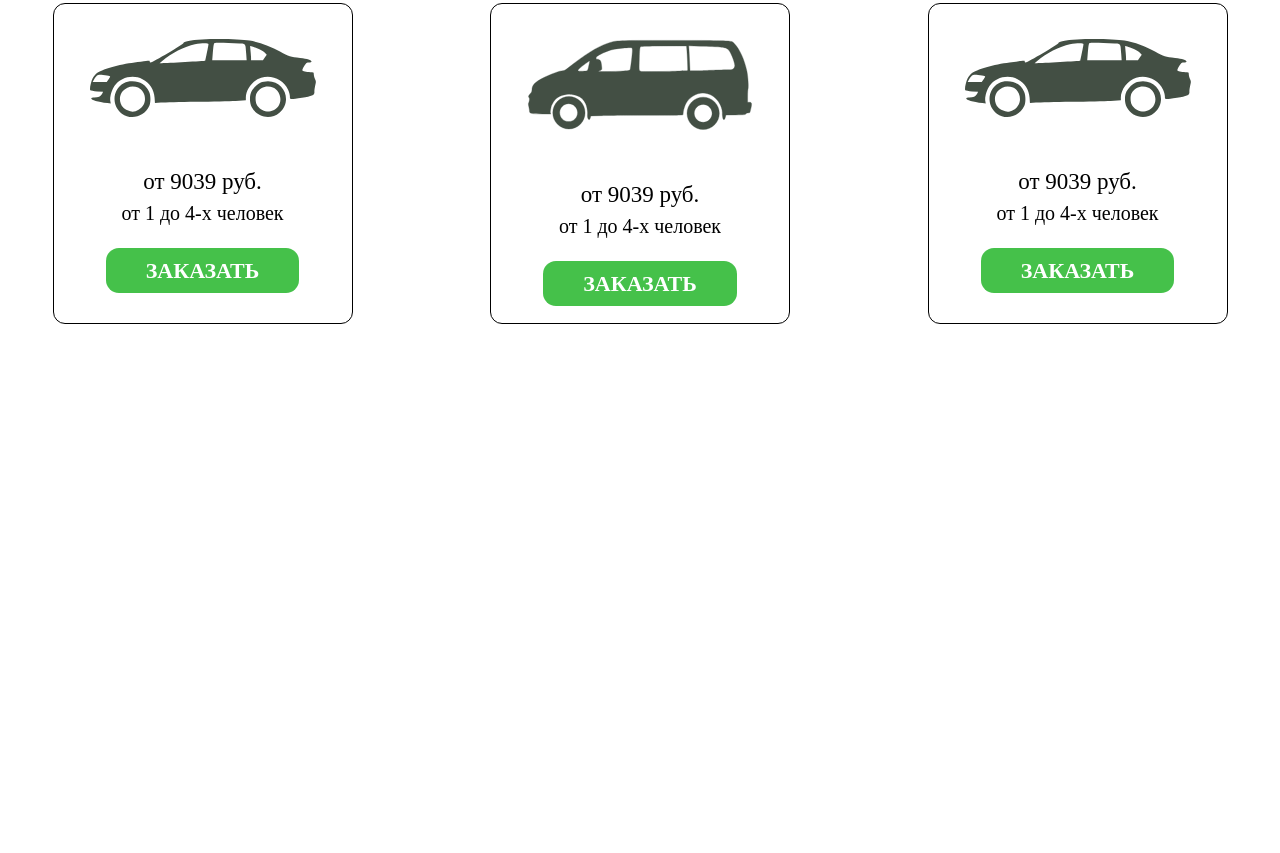
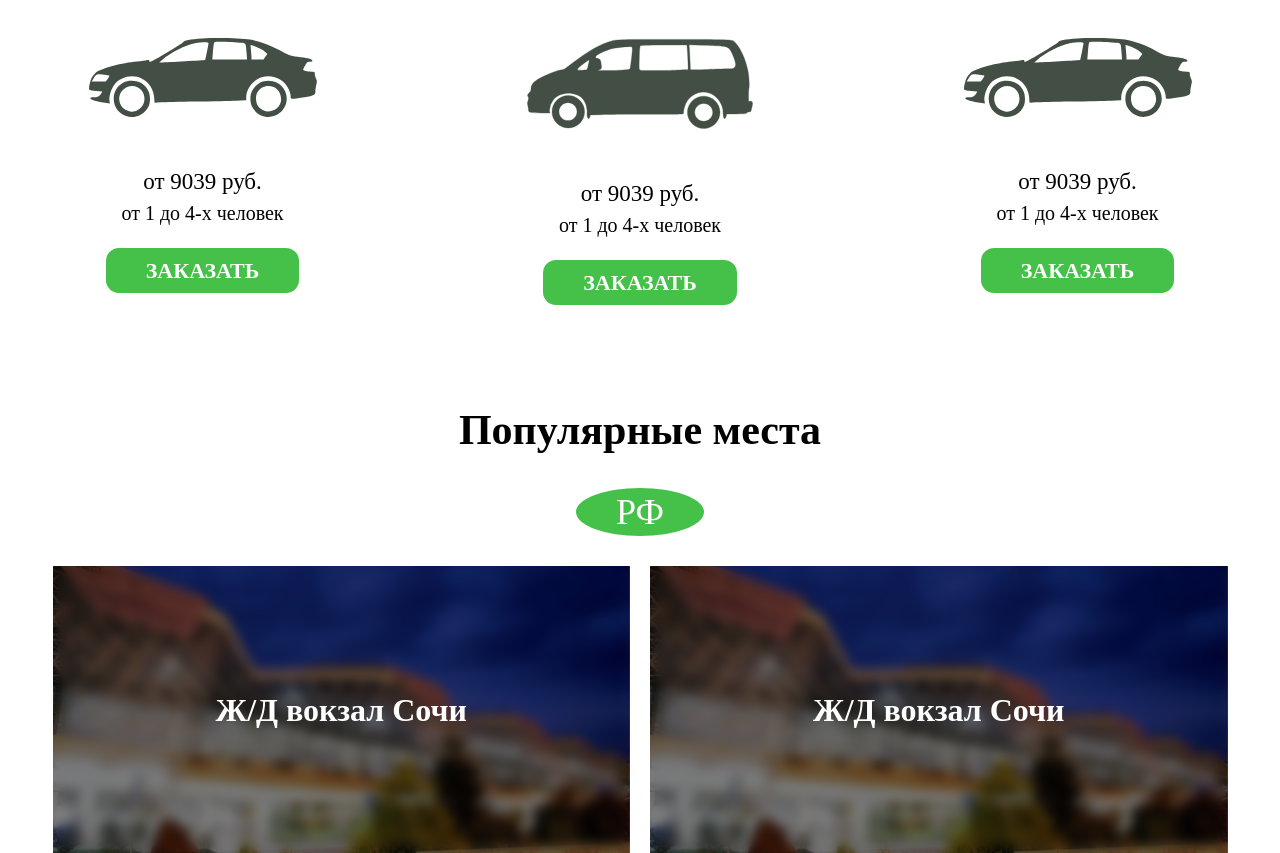
Before and after one commit to YomoABH/Transfer, a website built with webpack: page src/index.html in a window 1280 px wide. Shown: the part 1033-1886 px from the top of the page. Before the commit the page ends 1437 px from the top, so only its background shows below. Built offline with nearby package versions, Linux system fonts and the light colour scheme; files whose address does not match are found by name.

Commit message:
Сверстал локации

```diff
--- /dev/null
+++ b/src/html/_popular-places.htm
@@ -0,0 +1,22 @@
+<section class="places">
+	<div class="places__container">
+		<h2 class="title">Популярные места</h2>
+		<div class="places__russia">
+			<div class="places__label">
+				<h4 class="places__title">РФ</h4>
+			</div>
+
+			<div class="places__items">
+				<a href="tel:+79407805555" class="places__item rus__1">
+					<div class="places__location">Ж/Д вокзал Сочи</div>
+					<img src="@img/sochiGD.jpg" class="places__img "></img>
+				</a>
+				<a href="tel:+79407805555" class="places__item rus__2">
+					<div class="places__location">Ж/Д вокзал Сочи</div>
+					<img src="@img/sochiGD.jpg" class="places__img "></img>
+				</a>
+			</div>
+		</div>
+	</div>
+
+</section>
--- a/src/html/_tarifs.htm
+++ b/src/html/_tarifs.htm
@@ -1,4 +1,4 @@
-<div class="tarifs">
+<section class="tarifs">
 	<div class="tarifs__container">
 		<div class="title">Тарифы</div>
 		<div class="tarifs__items">
@@ -31,4 +31,4 @@
 			</div>
 		</div>
 	</div>
-</div>
+	</div>
--- a/src/index.html
+++ b/src/index.html
@@ -10,6 +10,7 @@
 		<main class="page">
 			@@include('html/_promo.htm',{})
 			@@include('html/_tarifs.htm',{})
+			@@include('html/_popular-places.htm',{})
 		</main>
 		@@include('html/_footer.htm',{})
 	</div>
--- a/src/scss/_header.scss
+++ b/src/scss/_header.scss
@@ -3,6 +3,8 @@
 	position: fixed;
 	left: 0;
 	top: 0;
+	z-index: 10000;
+
 	box-shadow: 0px 6px 6px rgba(0, 0, 0, 0.25);
 	background: $main-color;
 	height: rem(100);
--- /dev/null
+++ b/src/scss/_popular-places.scss
@@ -0,0 +1,102 @@
+.places {
+
+	&__container {
+		padding: 0px 40px 0px 40px;
+	}
+
+	&__russia {
+		text-align: center;
+	}
+
+	&__label {
+		background-color: $main-color;
+		padding: 0 40px;
+		display: inline-block;
+		border-radius: 100%;
+		margin: 30px 0;
+
+	}
+
+	&__title {
+		font-weight: 400;
+		font-size: 36px;
+		line-height: 48px;
+
+	}
+
+	&__items {
+		display: grid;
+		grid-template-columns: repeat(4, 1fr);
+		gap: 0 20px;
+	}
+
+	&__location {
+		position: absolute;
+		left: 50%;
+		top: 50%;
+		z-index: 10;
+		transform: translate(-50%, -50%);
+
+		font-weight: 700;
+		font-size: 32px;
+		line-height: 42px;
+		transition: all .4s;
+
+	}
+
+	&__item {
+		position: relative;
+		display: block;
+
+		&::after {
+			content: "";
+			position: absolute;
+			left: 0;
+			top: 0;
+			width: 100%;
+			height: 100%;
+			transition: all .4s;
+
+			backdrop-filter: blur(6px);
+			background: rgba(0, 0, 0, 0.5);
+			mix-blend-mode: normal;
+			z-index: 5;
+		}
+
+		@media (min-width: rem(768)) {
+			&:hover {
+				cursor: pointer;
+
+				&::after {
+					backdrop-filter: blur(0px);
+					background: rgba(0, 0, 0, 0);
+					mix-blend-mode: normal;
+				}
+
+				.places__location {
+					font-size: 0px;
+				}
+
+			}
+		}
+
+
+	}
+
+
+	&__img {
+		max-width: 100%;
+	}
+}
+
+.rus {
+	&__1 {
+		grid-column-start: 1;
+		grid-column-end: 3;
+	}
+
+	&__2 {
+		grid-column-start: 3;
+		grid-column-end: 5;
+	}
+}
--- a/src/scss/_tarifs.scss
+++ b/src/scss/_tarifs.scss
@@ -29,12 +29,20 @@
 	&__item {
 		width: 300px;
 		background: #FFFFFF;
-		border: 1px solid #000000;
+		// border: 1px solid #c2baba;
 		border-radius: 12px;
 		padding: 35px 36px 17px 36px;
 		display: flex;
 		flex-direction: column;
 		align-items: center;
+		transition: all .4s;
+
+		@media (min-width: 768px) {
+			&:hover {
+				border: #FFFFFF;
+				box-shadow: 3px 4px 7px 2px rgba(0, 0, 0, 0.25);
+			}
+		}
 
 		position: relative;
 	}
--- a/src/scss/style.scss
+++ b/src/scss/style.scss
@@ -152,6 +152,7 @@ body {
 @import "_header";
 @import "_promo";
 @import "_tarifs";
+@import "_popular-places";
 @import "footer";
 
 // Подключение стилей отдельных страниц
```
Also changed, not shown: src/img/sochiGD.jpg (added).
